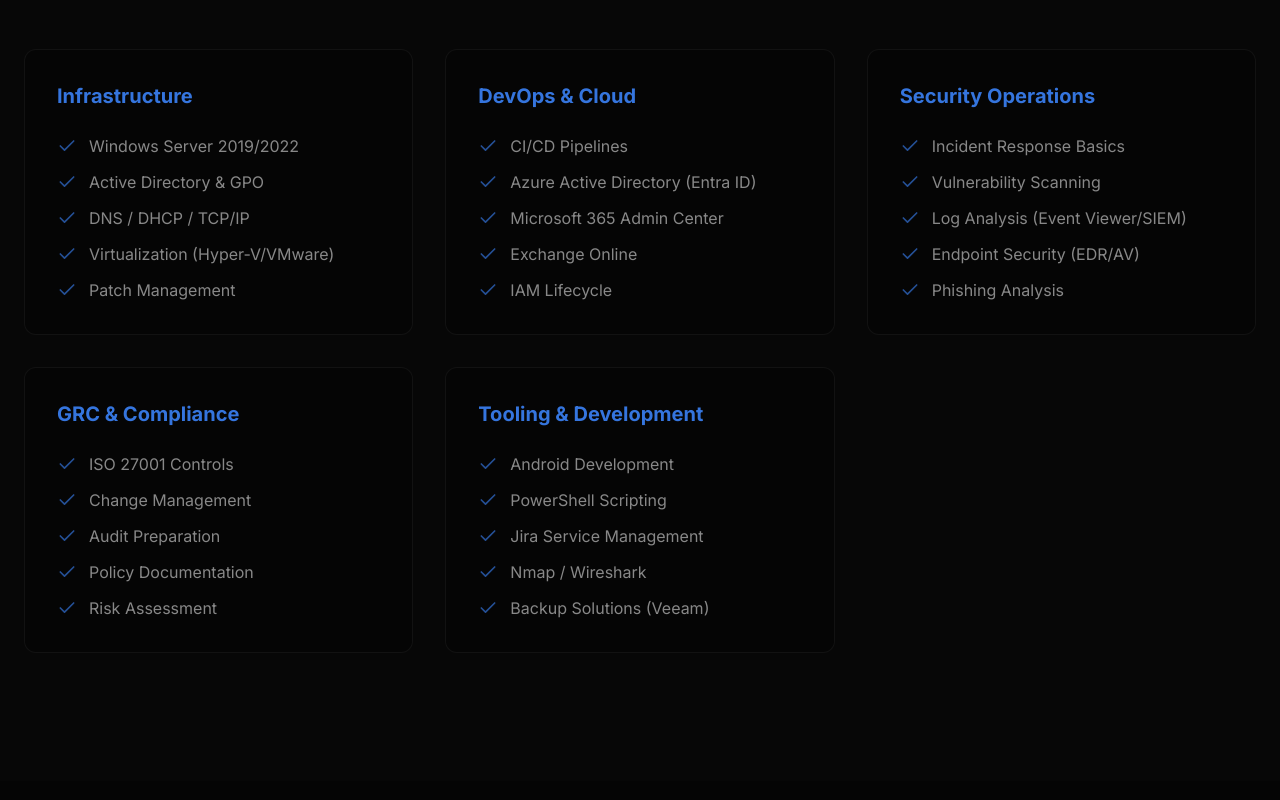
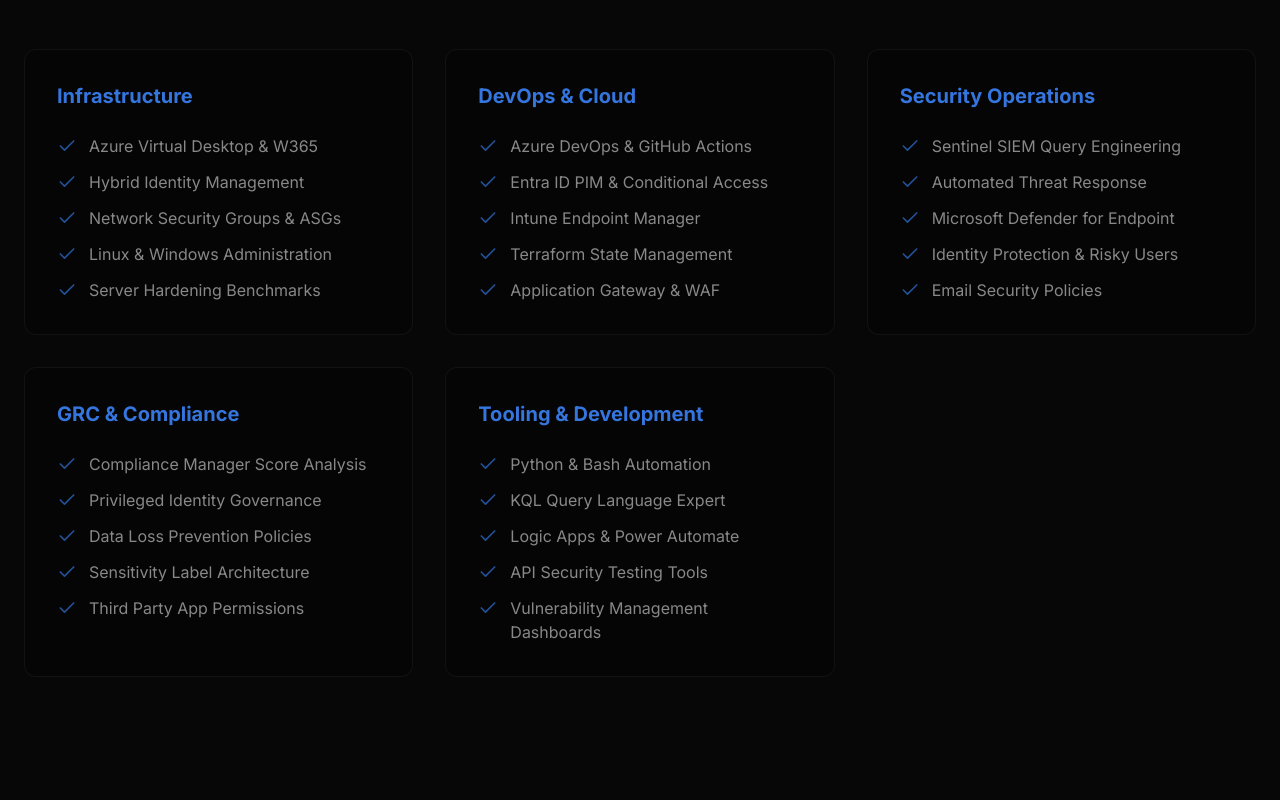
Before and after one commit to arpitdahal9/adtechit, a Next.js app: page / in a window 1280 px wide. Shown: the part 6800-7600 px from the top of the page. Built offline with nearby package versions, Linux system fonts and the light colour scheme.

Commit message:
content: update about me experience to 3+ years and refresh technical skills list

```diff
--- a/components/SceneAbout.tsx
+++ b/components/SceneAbout.tsx
@@ -12,7 +12,7 @@ export const SceneAbout = () => {
             <h2 className="text-3xl font-bold">About Me</h2>
             <div className="prose prose-invert prose-lg text-secondary">
               <p>
-                I am a Systems Administrator with over 2.5 years of experience in enterprise environments,
+                I am a Systems Administrator with over 3 years of experience in enterprise environments,
                 where I've transitioned from frontline support to managing core infrastructure and security operations.
                 My work is defined by a calm, methodical approach to troubleshooting and a strong ownership mindset—I don't just fix issues; I look for the root cause and document the solution.
               </p>
--- a/content/skills.ts
+++ b/content/skills.ts
@@ -2,51 +2,51 @@ export const skills = [
   {
     category: "Infrastructure",
     items: [
-      "Windows Server 2019/2022",
-      "Active Directory & GPO",
-      "DNS / DHCP / TCP/IP",
-      "Virtualization (Hyper-V/VMware)",
-      "Patch Management",
+      "Azure Virtual Desktop & W365",
+      "Hybrid Identity Management",
+      "Network Security Groups & ASGs",
+      "Linux & Windows Administration",
+      "Server Hardening Benchmarks",
     ],
   },
   {
     category: "DevOps & Cloud",
     items: [
-      "CI/CD Pipelines",
-      "Azure Active Directory (Entra ID)",
-      "Microsoft 365 Admin Center",
-      "Exchange Online",
-      "IAM Lifecycle",
+      "Azure DevOps & GitHub Actions",
+      "Entra ID PIM & Conditional Access",
+      "Intune Endpoint Manager",
+      "Terraform State Management",
+      "Application Gateway & WAF",
     ],
   },
   {
     category: "Security Operations",
     items: [
-      "Incident Response Basics",
-      "Vulnerability Scanning",
-      "Log Analysis (Event Viewer/SIEM)",
-      "Endpoint Security (EDR/AV)",
-      "Phishing Analysis",
+      "Sentinel SIEM Query Engineering",
+      "Automated Threat Response",
+      "Microsoft Defender for Endpoint",
+      "Identity Protection & Risky Users",
+      "Email Security Policies",
     ],
   },
   {
     category: "GRC & Compliance",
     items: [
-      "ISO 27001 Controls",
-      "Change Management",
-      "Audit Preparation",
-      "Policy Documentation",
-      "Risk Assessment",
+      "Compliance Manager Score Analysis",
+      "Privileged Identity Governance",
+      "Data Loss Prevention Policies",
+      "Sensitivity Label Architecture",
+      "Third Party App Permissions",
     ],
   },
   {
     category: "Tooling & Development",
     items: [
-      "Android Development",
-      "PowerShell Scripting",
-      "Jira Service Management",
-      "Nmap / Wireshark",
-      "Backup Solutions (Veeam)",
+      "Python & Bash Automation",
+      "KQL Query Language Expert",
+      "Logic Apps & Power Automate",
+      "API Security Testing Tools",
+      "Vulnerability Management Dashboards",
     ],
   },
 ];
```
